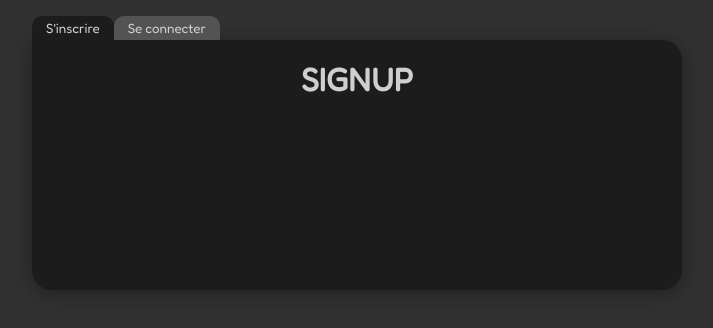
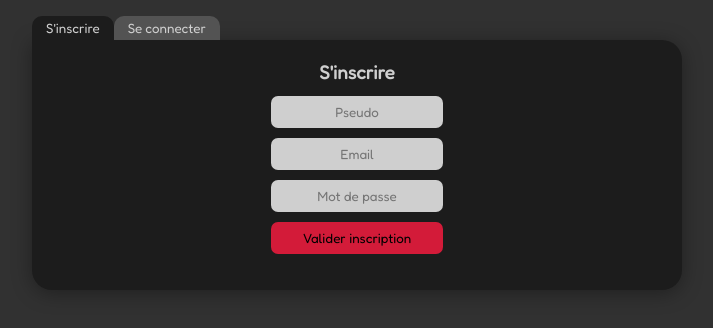
Before and after one commit to emericgautier/react-firebase, a React (Create React App) app: page / in a window 1280 px wide. Shown: the top 328 px of the page, without its empty margins (283-996 px from the left). Built offline with nearby package versions, Linux system fonts and the light colour scheme; no server answers.

Commit message:
add user to database

```diff
--- a/src/components/SignUp.js
+++ b/src/components/SignUp.js
@@ -1,9 +1,58 @@
-import React from "react";
+import React, { useRef, useState } from "react";
+import { auth } from "../utils/firebase.config";
 
 const SignUp = () => {
+  const registerEmail = useRef();
+  const registerPassword = useRef();
+  const [displayName, setDisplayName] = useState("");
+
+  const handleRegister = (e) => {
+    e.preventDefault();
+
+    try {
+      auth
+        .createUserWithEmailAndPassword(
+          registerEmail.current.value,
+          registerPassword.current.value
+        )
+        .then(async (userAuth) => {
+          await userAuth.user.updateProfile({
+            displayName,
+          });
+          console.log(userAuth);
+        });
+    } catch (error) {
+      console.log(error.message);
+    }
+    console.log(registerEmail.current.value, registerPassword.current.value);
+  };
+
   return (
-    <div>
-      <h1>SIGNUP</h1>
+    <div className="signup-container">
+      <div className="signup">
+        <h3>S'inscrire</h3>
+        <form onSubmit={(e) => handleRegister(e)}>
+          <input
+            type="text"
+            placeholder="Pseudo"
+            required
+            onChange={(e) => setDisplayName(e.target.value)}
+          />
+          <input
+            type="email"
+            placeholder="Email"
+            required
+            ref={registerEmail}
+          />
+          <input
+            type="password"
+            placeholder="Mot de passe"
+            required
+            ref={registerPassword}
+          />
+          <input type="submit" value="Valider inscription" />
+        </form>
+      </div>
     </div>
   );
 };
```
